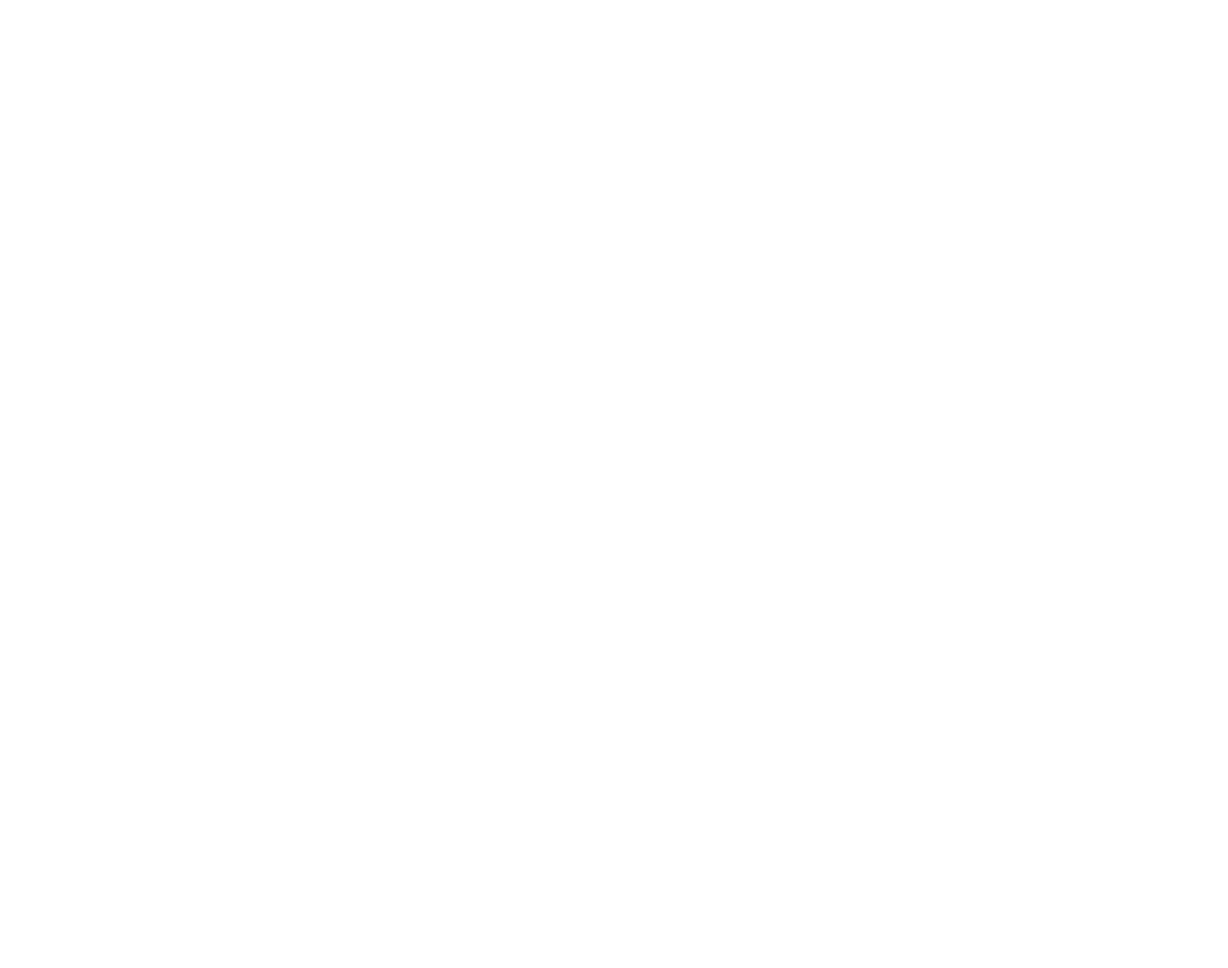
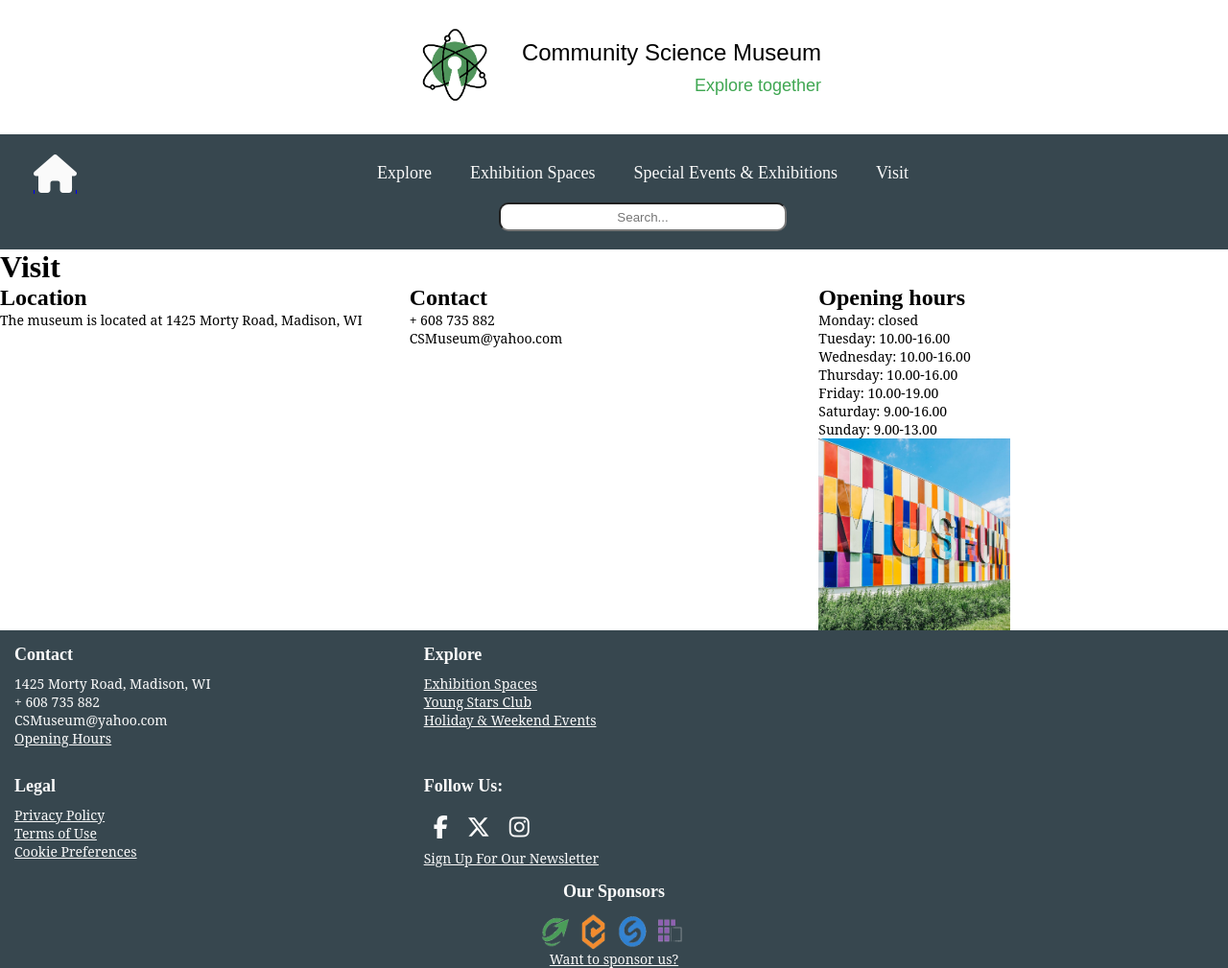
Before and after one commit to Tunegj/SP---Tone, a plain HTML site: page html/visit.html in a window 1280 px wide. Shown: the whole page at 96% size. Before the commit the page ends 800 px from the top, so only its background shows below. Drawn offline with nearby package versions, Linux system fonts and the light colour scheme.

Commit message:
Added some html and simple css to the visit page

```diff
--- /dev/null
+++ b/css/_visit.css
@@ -0,0 +1,380 @@
+@import url(/css/_variables.css);
+
+* {
+  margin: 0;
+  padding: 0;
+  box-sizing: border-box;
+}
+
+html,
+body {
+  height: 100%;
+  margin: 0;
+}
+
+body {
+  display: grid;
+  grid-template-rows: auto 1fr auto;
+}
+
+/* UNIVERSAL MOBILE: used on alle the pages (header/footer) */
+
+/* LOGO/BANNER */
+.banner {
+  display: flex;
+  justify-content: center;
+  align-items: center;
+  margin: 20px;
+  gap: 20px;
+}
+
+.banner img {
+  width: 80px;
+  height: 80px;
+}
+
+.logo-writing {
+  display: flex;
+  flex-direction: column;
+  justify-content: center;
+}
+
+.logo-name {
+  font-size: var(--font-heading-sm);
+  font-family: "quicksand", sans-serif;
+  color: var(--font-color-font-black);
+  display: flex;
+  align-items: flex-start;
+}
+
+.logo-slogan {
+  color: #3fa752;
+  font-size: var(--font-heading-xsm);
+  font-family: "quicksand", sans-serif;
+  margin-top: 10px;
+  display: flex;
+  justify-content: flex-end;
+}
+
+/* NAVIGATION BAR */
+nav {
+  display: flex;
+  flex-direction: row;
+  align-items: center;
+  justify-content: space-between;
+  position: relative;
+  background-color: var(--color-background-dark);
+  height: 60px;
+  width: 100%;
+  padding: 20px;
+}
+
+.search-bar {
+  display: flex;
+  justify-content: center;
+  align-items: center;
+  border-radius: var(--radius-input);
+  text-align: center;
+  height: 25px;
+  width: 180px;
+}
+
+.search-container {
+  order: 2;
+}
+
+.home {
+  order: 1;
+  margin-left: 15px;
+}
+
+.home i {
+  font-size: 2rem;
+  display: flex;
+  justify-content: center;
+  color: var(--color-background-light);
+}
+
+.hamburger {
+  order: 3;
+  margin-right: 15px;
+}
+
+.hamburger i {
+  color: var(--color-background-light);
+  font-size: 2rem;
+  cursor: pointer;
+}
+
+.menu-toggle {
+  display: none;
+}
+
+.nav-links {
+  display: none;
+}
+
+.nav-links a {
+  color: var(--color-background-light);
+  text-decoration: none;
+  font-family: var(--font-body-type);
+  padding: 10px;
+}
+
+.menu-toggle:checked + .hamburger + .nav-links {
+  display: flex;
+  flex-direction: column;
+  background-color: var(--color-background-dark);
+  position: absolute;
+  top: 40px;
+  right: 0;
+  width: 100%;
+}
+
+/* MAIN CONTENT */
+
+main p {
+  color: var(--font-color-font-black);
+}
+
+.contact img {
+  width: 200px;
+  height: auto;
+  grid-column: 3;
+}
+
+.contact {
+  display: grid;
+  grid-template-columns: repeat(3, 1fr);
+}
+
+/* FOOTER */
+footer {
+  width: 100%;
+  background-color: var(--color-background-dark);
+  color: var(--color-background-light);
+  display: grid;
+  grid-template-columns: repeat(3, 1fr);
+  grid-template-rows: auto;
+}
+
+.footer-top {
+}
+
+.footer-contact {
+  margin: 15px;
+  display: flex;
+  flex-direction: column;
+  grid-column: 1;
+  grid-row: 1;
+}
+
+.footer-explore {
+  margin: 15px;
+  display: flex;
+  flex-direction: column;
+  grid-column: 2 / span 2;
+  grid-row: 1;
+}
+
+.legal {
+  margin: 15px;
+  display: flex;
+  flex-direction: column;
+  grid-column: 1;
+  grid-row: 2;
+}
+
+.social-media {
+  margin: 15px;
+  grid-column: 2 / span 2;
+  grid-row: 2;
+}
+
+.social-icon {
+  display: flex;
+  flex-direction: row;
+}
+
+.social-icon a {
+  padding: 10px;
+}
+
+.social-icon i {
+  font-size: var(--font-heading-sm);
+}
+
+.sponsors {
+  display: flex;
+  flex-direction: column;
+  align-items: center;
+  grid-column: 1 / span 3;
+  grid-row: 3;
+}
+
+footer h3 {
+  font-family: var(--font-heading-type);
+  font-size: var(--font-heading-xsm);
+  margin-bottom: 10px;
+}
+
+footer a,
+p {
+  color: var(--color-background-light);
+  font-family: var(--font-body-type);
+  font-size: var(--font-body-xsm);
+}
+
+.sponsors img {
+  width: 40px;
+  height: 40px;
+}
+
+.sponsor-logo {
+  display: flex;
+  flex-direction: row;
+}
+
+/* MEDIA QUERY TABLET */
+
+@media (min-width: 768px) and (max-width: 1023px) {
+  .banner {
+    justify-content: center;
+    align-items: center;
+  }
+
+  .banner img {
+    width: 100px;
+    height: 100px;
+    justify-content: flex-start;
+  }
+
+  nav {
+    width: 100%;
+    height: 120px;
+  }
+
+  .main-nav {
+    display: grid;
+    grid-template-columns: auto 1fr;
+    grid-template-rows: auto auto;
+    grid-template-areas: "home navlinks" "home search";
+    align-items: center;
+  }
+
+  .home {
+    grid-area: home;
+    display: flex;
+    grid-row: span 1;
+    align-items: center;
+    justify-content: center;
+  }
+
+  .home i {
+    font-size: 40px;
+  }
+
+  .nav-links {
+    grid-area: navlinks;
+    display: flex !important;
+    flex-direction: row;
+    justify-content: center;
+    gap: 20px;
+  }
+
+  .nav-links a {
+    font-size: var(--font-heading-xsm);
+    font-family: var(--font-heading-type);
+    padding: 10px;
+  }
+
+  .search-container {
+    grid-area: search;
+    display: flex;
+    justify-content: center;
+    align-items: center;
+    padding: 10px;
+  }
+
+  .search-bar {
+    width: 300px;
+    height: 30px;
+  }
+
+  .hamburger,
+  .menu-toggle {
+    display: none;
+  }
+}
+
+/* Media query desktop */
+
+@media (min-width: 1024px) {
+  .banner {
+    justify-content: center;
+    align-items: center;
+  }
+
+  .banner img {
+    width: 100px;
+    height: 100px;
+    justify-content: flex-start;
+  }
+
+  nav {
+    width: 100%;
+    height: 120px;
+  }
+
+  .main-nav {
+    display: grid;
+    grid-template-columns: auto 1fr;
+    grid-template-rows: auto auto;
+    grid-template-areas: "home navlinks" "home search";
+    align-items: center;
+  }
+
+  .home {
+    grid-area: home;
+    display: flex;
+    grid-row: span 1;
+    align-items: center;
+    justify-content: center;
+  }
+
+  .home i {
+    font-size: 40px;
+  }
+
+  .nav-links {
+    grid-area: navlinks;
+    display: flex !important;
+    flex-direction: row;
+    justify-content: center;
+    gap: 20px;
+  }
+
+  .nav-links a {
+    font-size: var(--font-heading-xsm);
+    font-family: var(--font-heading-type);
+    padding: 10px;
+  }
+
+  .search-container {
+    grid-area: search;
+    display: flex;
+    justify-content: center;
+    align-items: center;
+    padding: 10px;
+  }
+
+  .search-bar {
+    width: 300px;
+    height: 30px;
+  }
+
+  .hamburger,
+  .menu-toggle {
+    display: none;
+  }
+}
--- a/css/visit.css
+++ /dev/null
@@ -1,5 +0,0 @@
-* {
-  margin: 0;
-  padding: 0;
-  box-sizing: border-box;
-}
--- a/html/visit.html
+++ b/html/visit.html
@@ -3,6 +3,15 @@
   <head>
     <meta charset="UTF-8" />
     <meta name="viewport" content="width=device-width, initial-scale=1.0" />
+    <link rel="stylesheet" href="/css/_visit.css" />
+    <link
+      rel="stylesheet"
+      href="https://fonts.googleapis.com/css2?family=Material+Symbols+Outlined:opsz,wght,FILL,GRAD@20..48,100..700,0..1,-50..200&icon_names=home"
+    />
+    <script
+      src="https://kit.fontawesome.com/a19fdbd765.js"
+      crossorigin="anonymous"
+    ></script>
 
     <title>Visit</title>
     <meta
@@ -10,5 +19,111 @@
       content="We have a lot of activities and events located centrally in Madison. We focus on accessibility and inclusivity, contact us here for more information"
     />
   </head>
-  <body></body>
+  <body>
+    <header>
+      <!-- Banner -->
+      <div class="banner">
+        <img src="/img/logo.png" alt="Community Science Museum logo" />
+        <div class="logo-writing">
+          <p class="logo-name">Community Science Museum</p>
+          <p class="logo-slogan">Explore together</p>
+        </div>
+      </div>
+      <nav class="main-nav">
+        <a href="index.html" class="home" aria-label="Home">
+          <i class="fa-solid fa-house"></i>
+        </a>
+        <!-- HAmburger menu for MOBILE -->
+        <input type="checkbox" id="menu-toggle" class="menu-toggle" />
+        <label for="menu-toggle" class="hamburger">
+          <i class="fa-solid fa-bars"></i>
+        </label>
+        <div class="nav-links">
+          <a href="explore.html">Explore</a>
+          <a href="exhibition.html">Exhibition Spaces</a>
+          <a href="events.html">Special Events & Exhibitions</a>
+          <a href="visit.html">Visit</a>
+        </div>
+        <div class="search-container">
+          <input
+            type="text"
+            name="search bar"
+            placeholder="Search..."
+            class="search-bar"
+          />
+        </div>
+      </nav>
+    </header>
+    <main>
+      <h1>Visit</h1>
+      <section class="contact">
+        <article class="address">
+          <h2>Location</h2>
+          <p>The museum is located at 1425 Morty Road, Madison, WI</p>
+        </article>
+        <article class="phone-mail">
+          <h2>Contact</h2>
+          <p>+ 608 735 882</p>
+          <p>CSMuseum@yahoo.com</p>
+        </article>
+        <article class="opening-hours">
+          <h2>Opening hours</h2>
+          <p>Monday: closed</p>
+          <p>Tuesday: 10.00-16.00</p>
+          <p>Wednesday: 10.00-16.00</p>
+          <p>Thursday: 10.00-16.00</p>
+          <p>Friday: 10.00-19.00</p>
+          <p>Saturday: 9.00-16.00</p>
+          <p>Sunday: 9.00-13.00</p>
+        </article>
+        <img src="/img/museum.jpg" alt="" />
+      </section>
+    </main>
+    <footer>
+      <div class="footer-contact">
+        <h3>Contact</h3>
+        <p>1425 Morty Road, Madison, WI</p>
+        <p>+ 608 735 882</p>
+        <p>CSMuseum@yahoo.com</p>
+        <a href="visit.html">Opening Hours</a>
+      </div>
+      <div class="footer-explore">
+        <h3>Explore</h3>
+        <a href="exhibition.html">Exhibition Spaces</a>
+        <a href="construction.html">Young Stars Club</a>
+        <a href="events.html">Holiday & Weekend Events</a>
+      </div>
+      <div class="legal">
+        <h3>Legal</h3>
+        <a href="construction.html">Privacy Policy</a>
+        <a href="construction.html">Terms of Use</a>
+        <a href="construction.html">Cookie Preferences</a>
+      </div>
+      <div class="social-media">
+        <h3>Follow Us:</h3>
+        <div class="social-icon">
+          <a href="https://facebook.com">
+            <i class="fa-brands fa-facebook-f"></i>
+          </a>
+          <a href="https://x.com/">
+            <i class="fa-brands fa-x-twitter"></i>
+          </a>
+          <a href="https://instagram.com">
+            <i class="fa-brands fa-instagram"></i>
+          </a>
+        </div>
+        <a href="construction.html">Sign Up For Our Newsletter</a>
+      </div>
+      <div class="sponsors">
+        <h3>Our Sponsors</h3>
+        <div class="sponsor-logo">
+          <img src="/icons/sponsor1_transparent.png" alt="sponsor logo" />
+          <img src="/icons/sponsor2_transparent.png" alt="sponsor logo" />
+          <img src="/icons/sponsor3_transparent.png" alt="sponsor logo" />
+          <img src="/icons/Sponsor4_transparent.png" alt="sponsor logo" />
+        </div>
+        <a href="construction.html">Want to sponsor us?</a>
+      </div>
+    </footer>
+  </body>
 </html>
```
